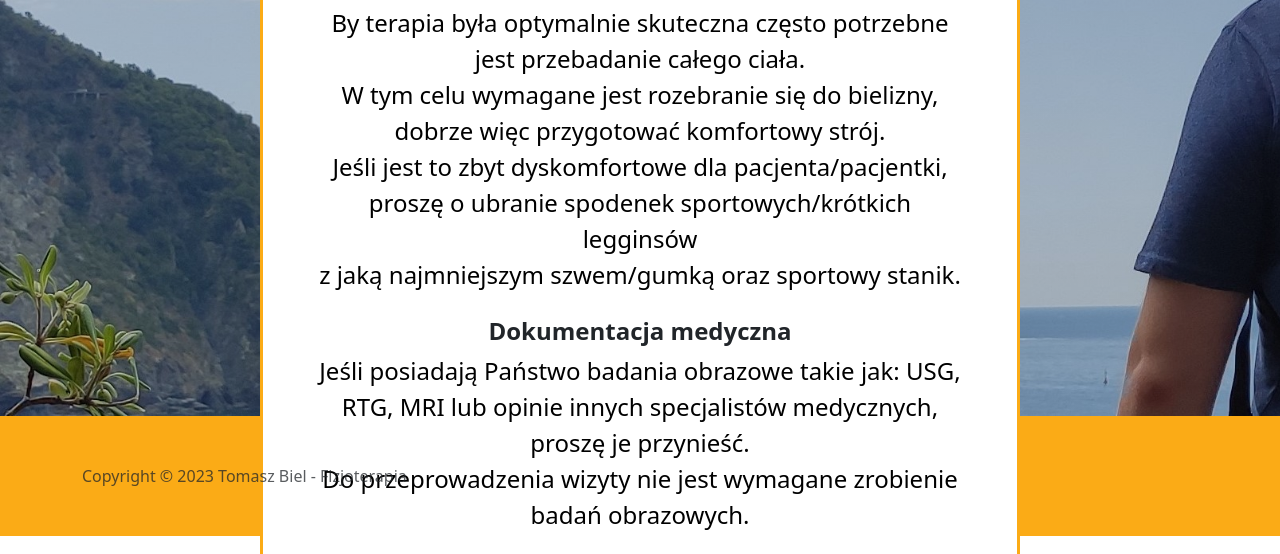
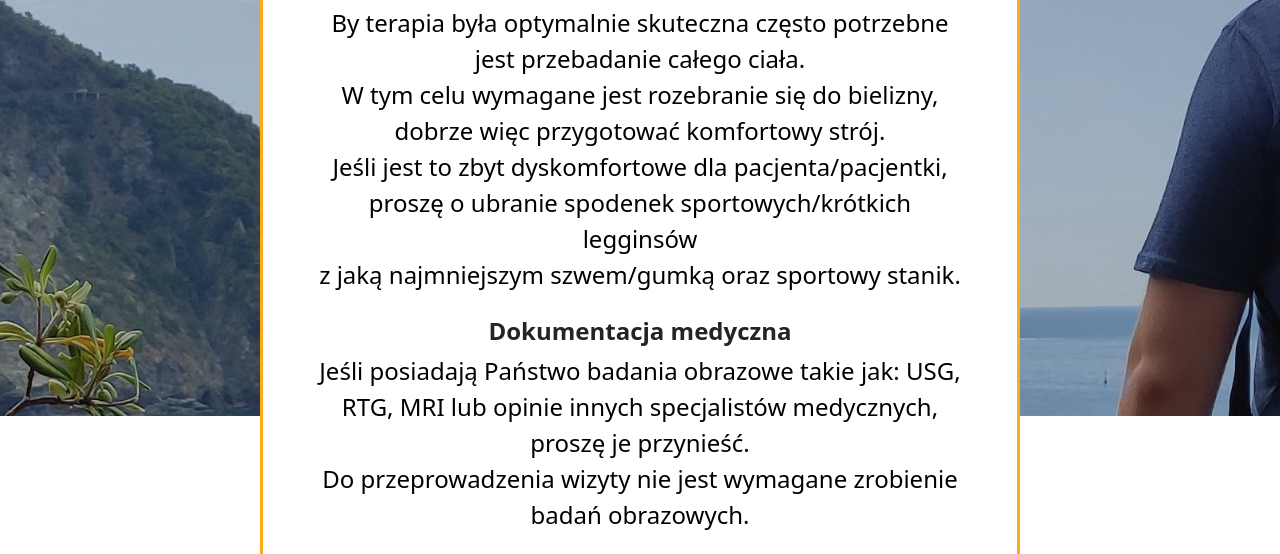
Before and after one commit to tomaszjakubbiel/tomaszjakubbiel.github.io, a website: page infromation.html in a window 1280 px wide. Shown: the part 384-938 px from the top of the page. Drawn offline with nearby package versions, Linux system fonts and the light colour scheme.

Commit message:
Update infromation.html

```diff
--- a/infromation.html
+++ b/infromation.html
@@ -100,10 +100,5 @@
   </div>
 
 
-<footer class="footer bottom mt-auto mx-auto py-5 bg-primary">
-  <div class="container" >
-    <span class="text-muted">Copyright © 2023 Tomasz Biel - Fizjoterapia </span>
-  </div>
-</footer>
 </body>
 </html>
```
